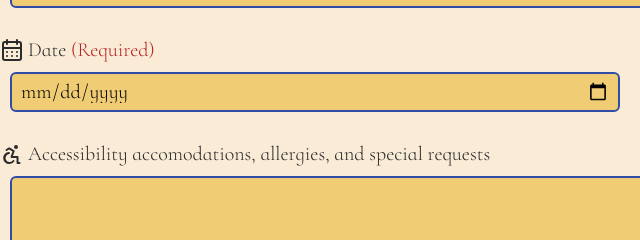
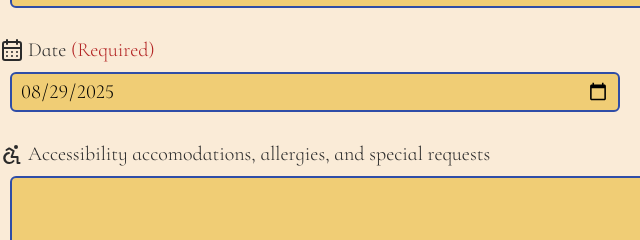
Before and after one commit to madcampos/marcos-trattoria, a website: page src/book/form.html in a window 1280 px wide. Shown: the part 262-502 px from the top of the page, 0-640 px from the left. Drawn offline with Linux system fonts and the light colour scheme.

Commit message:
feat: add logic to update date and time selections

```diff
--- a/src/assets/script/pages/book.js
+++ b/src/assets/script/pages/book.js
@@ -1,3 +1,7 @@
+/* eslint-disable @typescript-eslint/no-magic-numbers */
+
+import { isHoliday, isSameDate } from '../utils/date.js';
+
 (/** @type {NodeListOf<HTMLInputElement | HTMLSelectElement | HTMLTextAreaElement>} */ (document.querySelectorAll('form :is(input, select, textarea)'))).forEach((field) => {
 	const savedValue = localStorage.getItem(field.id);
 
@@ -12,7 +16,7 @@ document.querySelector('form')?.addEventListener('submit', () => {
 	});
 
 	const bookDate = new Date((/** @type {HTMLInputElement} */ (document.querySelector('#book-date'))).valueAsDate ?? Date.now());
-	const [bookHours, bookMinutes] = (/** @type {HTMLSelectElement} */ (document.querySelector('#book-date'))).value.split(':').map((str) => Number.parseInt(str));
+	const [bookHours, bookMinutes] = (/** @type {HTMLSelectElement} */ (document.querySelector('#book-time'))).value.split(':').map((str) => Number.parseInt(str));
 
 	bookDate.setHours(bookHours ?? 0, bookMinutes);
 
@@ -27,4 +31,94 @@ document.querySelector('form')?.addEventListener('reset', () => {
 	localStorage.removeItem('reservation-timestamp');
 });
 
-// TODO: add logic to update available select items.
+const dateInput = /** @type {HTMLInputElement} */ (document.querySelector('#book-date'));
+const timeInput = /** @type {HTMLSelectElement} */ (document.querySelector('#book-time'));
+const dateErrorMessage = /** @type {HTMLSelectElement} */ (document.querySelector('#book-date-error-message'));
+
+function initializeDateInput() {
+	const formatter = new Intl.DateTimeFormat('en-CA', {
+		year: 'numeric',
+		month: '2-digit',
+		day: '2-digit'
+	});
+	const now = new Date();
+	const sixMonthsFromNow = new Date(now);
+
+	sixMonthsFromNow.setMonth(sixMonthsFromNow.getMonth() + 6);
+
+	dateInput.min = formatter.format(now);
+	dateInput.max = formatter.format(sixMonthsFromNow);
+	dateInput.value = formatter.format(now);
+}
+
+function updateDisabledTimes() {
+	const date = new Date(`${dateInput.value}T00:00:00`);
+	const dayOfTheWeek = date.getDay();
+
+	// Default: Friday - Sunday: 10:00 - 01:00
+	[...timeInput.options].forEach((option) => {
+		option.disabled = false;
+	});
+
+	timeInput.selectedIndex = 0;
+	timeInput.ariaDisabled = 'true';
+	dateErrorMessage.textContent = 'Please select a valid date.';
+	dateInput.setCustomValidity('');
+
+	// Tuesday - Thursday: 11:00 - 14:00 / 16:00 - 23:00
+	if (dayOfTheWeek > 1 && dayOfTheWeek <= 5) {
+		const disallowedTimes = ['13:00', '14:00', '00:00'];
+
+		[...timeInput.options].forEach((option) => {
+			if (disallowedTimes.includes(option.value)) {
+				option.disabled = true;
+			}
+		});
+	}
+
+	// Monday: closed
+	if (dayOfTheWeek === 1) {
+		[...timeInput.options].forEach((option) => {
+			option.disabled = true;
+		});
+
+		timeInput.ariaDisabled = 'true';
+		dateInput.setCustomValidity('The restaurant is closed on Mondays.');
+		dateErrorMessage.textContent = 'The restaurant is closed on Mondays.';
+	}
+
+	// Hours before now
+	const now = new Date();
+
+	if (isSameDate(now, date)) {
+		[...timeInput.options].forEach((option) => {
+			const hour = Number.parseInt(option.value.split(':')[0] ?? '0');
+
+			if (hour !== 0 && hour <= now.getHours()) {
+				option.disabled = true;
+			}
+		});
+	}
+
+	// Is a holiday
+	if (isHoliday(date)) {
+		[...timeInput.options].forEach((option) => {
+			option.disabled = true;
+		});
+
+		timeInput.ariaDisabled = 'true';
+		dateInput.setCustomValidity('The restaurant is closed on Holidays.');
+		dateErrorMessage.textContent = 'The restaurant is closed on Holidays.';
+	}
+}
+
+dateInput.addEventListener('change', () => updateDisabledTimes());
+
+timeInput.addEventListener('change', (evt) => {
+	if (timeInput.ariaDisabled === 'true') {
+		evt.preventDefault();
+	}
+});
+
+initializeDateInput();
+updateDisabledTimes();
--- /dev/null
+++ b/src/assets/script/utils/date.js
@@ -0,0 +1,145 @@
+/* eslint-disable @typescript-eslint/no-magic-numbers */
+
+/** @type {Date[] | undefined} */
+let holidays;
+
+/**
+ * Calculates Easter in the Gregorian/Western (Catholic and Protestant) calendar
+ * based on the algorithm by Oudin (1940) from http://www.tondering.dk/claus/cal/easter.php
+ *
+ * @param {number} year
+ */
+function getEasterHolidays(year) {
+	/* eslint-disable id-length */
+	// Golden Number - 1
+	const G = year % 19;
+	const C = Math.floor(year / 100);
+	// related to Epact
+	const H = (C - Math.floor(C / 4) - Math.floor((8 * C + 13) / 25) + 19 * G + 15) % 30;
+	// number of days from 21 March to the Paschal full moon
+	const I = H - Math.floor(H / 28) * (1 - Math.floor(29 / (H + 1)) * Math.floor((21 - G) / 11));
+	// weekday for the Paschal full moon
+	const J = (year + Math.floor(year / 4) + I + 2 - C + Math.floor(C / 4)) % 7;
+	// number of days from 21 March to the Sunday on or before the Paschal full moon
+	const L = I - J;
+	const month = 3 + Math.floor((L + 40) / 44);
+	const day = L + 28 - 31 * Math.floor(month / 4);
+	/* eslint-enable id-length */
+
+	const easterDate = new Date(year, month, day);
+	const goodFriday = new Date(easterDate);
+	const easterMonday = new Date(easterDate);
+
+	goodFriday.setDate(easterDate.getDate() - 2);
+	easterMonday.setDate(easterDate.getDate() + 1);
+
+	return [goodFriday, easterDate, easterMonday];
+}
+
+/**
+ * @param {number} year
+ * @param {number} month
+ */
+function getNthMondayOfMonth(year, month, weeksToAdd = 0) {
+	const date = new Date(year, month, 1);
+	const dayOfTheWeek = date.getDay();
+	const daysToAdd = (dayOfTheWeek === 0) ? 1 : (8 - dayOfTheWeek) % 7;
+	date.setDate(date.getDate() + daysToAdd);
+
+	date.setDate(date.getDate() + (7 * weeksToAdd));
+
+	return date;
+}
+
+/**
+ * @param {number} year
+ * @param {number} month
+ */
+function getNthFridayOfMonth(year, month, weeksToAdd = 0) {
+	const date = new Date(year, month, 1);
+	const dayOfTheWeek = date.getDay();
+	const daysToAdd = (dayOfTheWeek <= 5) ? (5 - dayOfTheWeek) : (12 - dayOfTheWeek);
+	date.setDate(date.getDate() + daysToAdd);
+
+	date.setDate(date.getDate() + (7 * weeksToAdd));
+
+	return date;
+}
+
+/**
+ * @param {Date} date
+ */
+function getPreviousMonday(date) {
+	const previousMonday = new Date(date);
+	const dayOfTheWeek = date.getDay();
+	const daysToSubtract = (dayOfTheWeek === 0) ? 6 : dayOfTheWeek - 1;
+	previousMonday.setDate(date.getDate() - daysToSubtract);
+
+	return previousMonday;
+}
+
+function getHolidays() {
+	/** @type {Array<Date>} */
+	const holidayList = [];
+
+	const now = new Date();
+
+	// New Year's Day - January 1st
+	holidayList.push(new Date(now.getFullYear(), 0, 1));
+
+	// Family Day - 1st Monday of February
+	holidayList.push(getNthMondayOfMonth(now.getFullYear(), 1));
+
+	// Easter Holidays - Good Friday, Easter, Easter Monday
+	holidayList.push(...getEasterHolidays(now.getFullYear()));
+
+	// Victoria Day - Monday before May 25th
+	holidayList.push(getPreviousMonday(new Date(now.getFullYear(), 4, 25)));
+
+	// Canada Day - July 1st
+	holidayList.push(new Date(now.getFullYear(), 6, 25));
+
+	// Civic Holiday - 1st Monday of August
+	holidayList.push(getNthFridayOfMonth(now.getFullYear(), 7));
+
+	// Labour Day - 1st Monday of September
+	holidayList.push(getNthFridayOfMonth(now.getFullYear(), 8));
+
+	// Truth and Reconciliation Day - September 30th
+	holidayList.push(new Date(now.getFullYear(), 8, 30));
+
+	// Thanksgiving - 2nd Monday of October
+	holidayList.push(getNthFridayOfMonth(now.getFullYear(), 9, 1));
+
+	// Rememberance Day - November 11th
+	holidayList.push(new Date(now.getFullYear(), 10, 11));
+
+	// Christmas - December 25th
+	holidayList.push(new Date(now.getFullYear(), 11, 25));
+
+	// Boxing Day - December 26th
+	holidayList.push(new Date(now.getFullYear(), 11, 26));
+
+	return holidayList;
+}
+
+/**
+ * @param {Date} dateA
+ * @param {Date} dateB
+ */
+export function isSameDate(dateA, dateB) {
+	const isSameYear = dateA.getFullYear() === dateB.getFullYear();
+	const isSameMonth = dateA.getMonth() === dateB.getMonth();
+	const isSameDay = dateA.getDate() === dateB.getDate();
+
+	return isSameYear && isSameMonth && isSameDay;
+}
+
+/**
+ * @param {Date} date
+ */
+export function isHoliday(date) {
+	holidays ??= getHolidays();
+
+	return holidays.some((holiday) => isSameDate(holiday, date));
+}
--- a/src/book/form.html
+++ b/src/book/form.html
@@ -237,6 +237,9 @@
 							<option value="22:00">10:00 pm</option>
 							<option value="23:00">11:00 pm</option>
 						</optgroup>
+						<optgroup label="Night">
+							<option value="00:00">00:00 am</option>
+						</optgroup>
 					</select>
 				</div>
 				<span class="error-message" id="book-time-error-message">Please select a time.</span>
```
